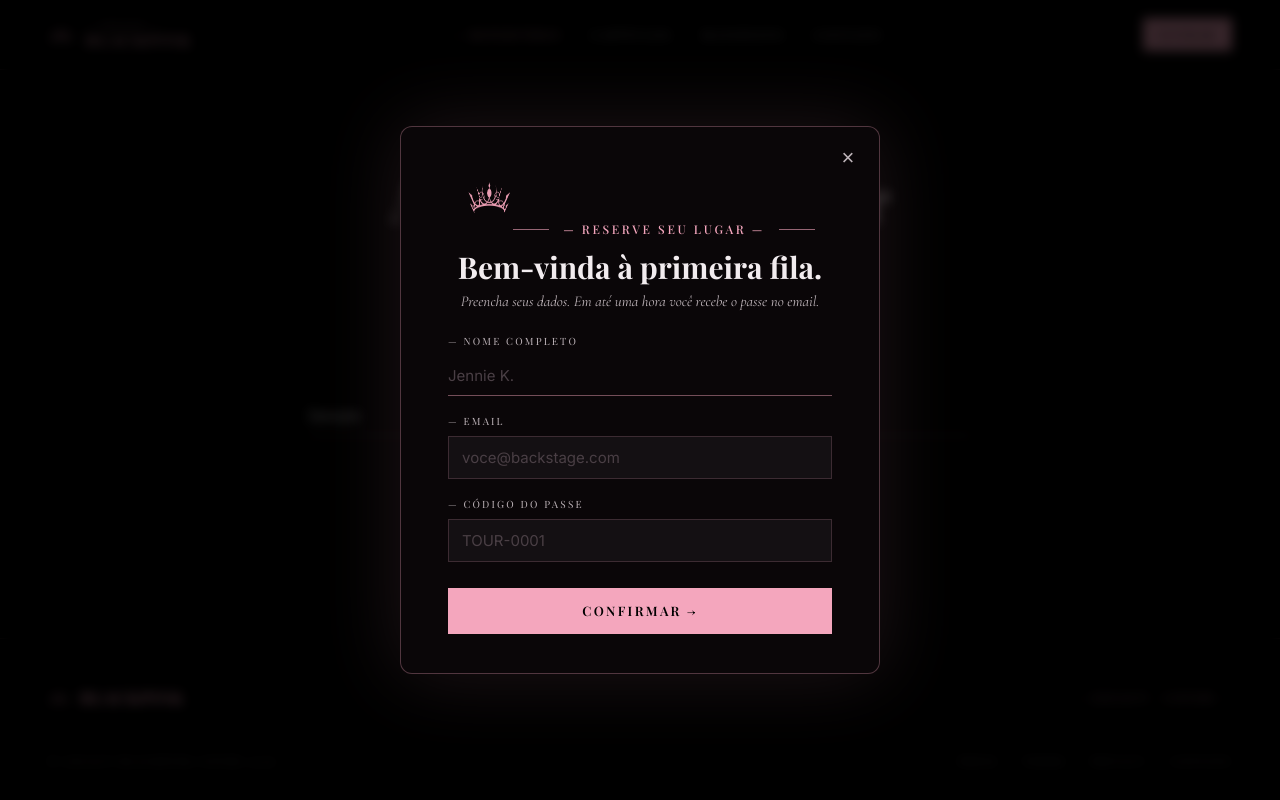
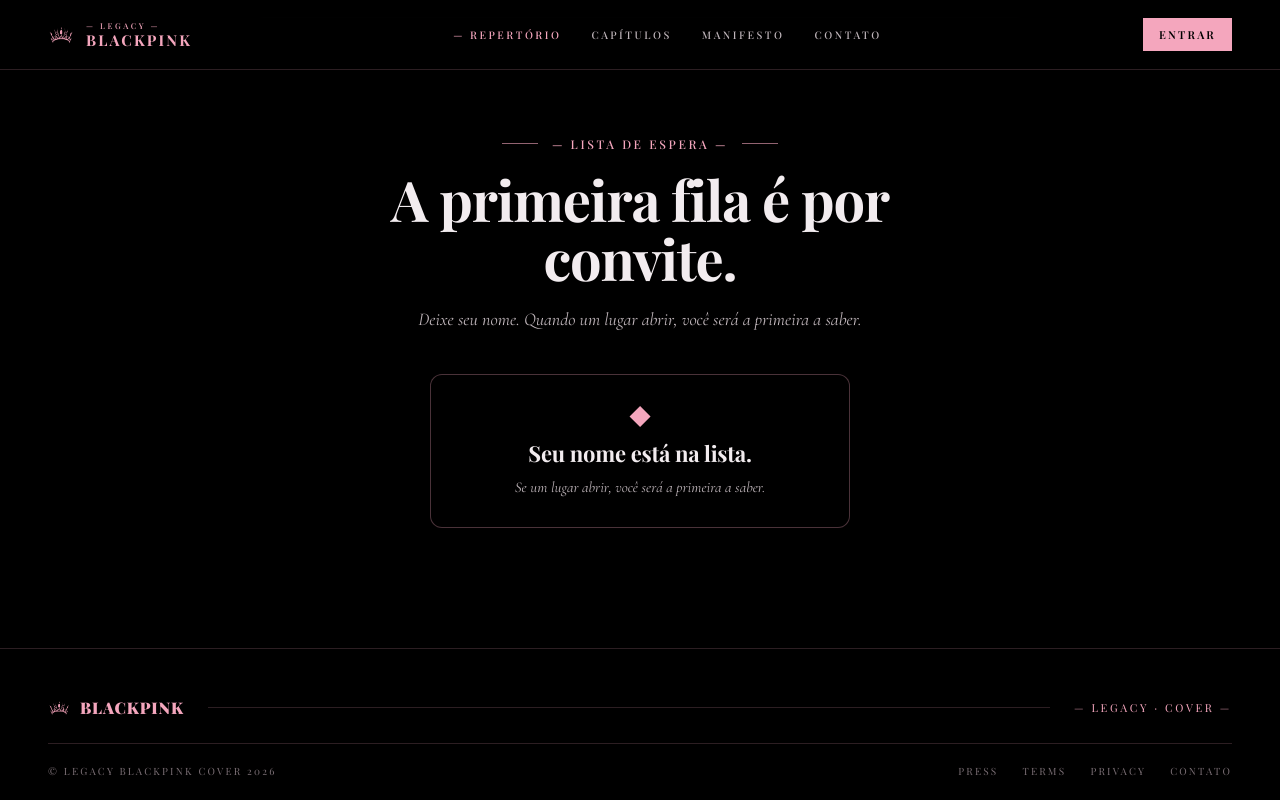
Before and after one commit to yanaguiii/LegacyBlackpink, a Vue app: page / in a window 1280 px wide. Both pictures are taken after typing "Sample", "name@example.com" into the empty fields and a click on the button "ENTRAR NA LISTA →". Shown: the part 3090-3890 px from the top of the page. Built offline with nearby package versions, Linux system fonts and the light colour scheme; a web font is replaced by a local one.

Commit message:
fix: tempo anos, CTA, submit, form

```diff
--- a/index.html
+++ b/index.html
@@ -3,8 +3,26 @@
   <head>
     <meta charset="utf-8" />
     <meta name="viewport" content="width=device-width, initial-scale=1" />
+    <meta name="theme-color" content="#000000" />
+
+    <title>Legacy · Blackpink · Cover</title>
+    <meta name="description" content="Legacy Blackpink Cover — um cover oficial da BLACKPINK. Repertório, manifesto e ingressos." />
+
     <link rel="icon" href="/assets/crown-flat.png" />
-    <title>Legacy · Blackpink · Cover</title>
+    <link rel="apple-touch-icon" href="/assets/crown-flat.png" />
+
+    <!-- Open Graph / Facebook -->
+    <meta property="og:type" content="website" />
+    <meta property="og:title" content="Legacy · Blackpink · Cover" />
+    <meta property="og:description" content="Um cover oficial da BLACKPINK. Cinco anos de palco, uma coroa emprestada, nenhum pedido de licença." />
+    <meta property="og:image" content="/assets/crown-gem.png" />
+    <meta property="og:locale" content="pt_BR" />
+
+    <!-- Twitter / X -->
+    <meta name="twitter:card" content="summary_large_image" />
+    <meta name="twitter:title" content="Legacy · Blackpink · Cover" />
+    <meta name="twitter:description" content="Um cover oficial da BLACKPINK. Cinco anos de palco, uma coroa emprestada, nenhum pedido de licença." />
+    <meta name="twitter:image" content="/assets/crown-gem.png" />
   </head>
   <body>
     <div id="app"></div>
--- a/src/App.vue
+++ b/src/App.vue
@@ -5,7 +5,7 @@
     <Setlist />
     <Chapters />
     <Manifesto />
-    <CTA @submit="openModal" />
+    <CTA />
     <Footer />
     <SeatModal :open="modalOpen" @close="modalOpen = false" />
   </div>
--- a/src/components/CTA.vue
+++ b/src/components/CTA.vue
@@ -3,11 +3,18 @@
     <Eyebrow>— lista de espera —</Eyebrow>
     <h2 class="bp-cta__t">A primeira fila é por convite.</h2>
     <p class="bp-cta__b">Deixe seu nome. Quando um lugar abrir, você será a primeira a saber.</p>
-    <form class="bp-cta__form" @submit.prevent="onSubmit">
+
+    <form v-if="!submitted" class="bp-cta__form" @submit.prevent="onSubmit" novalidate>
       <Field v-model="name" label="seu nome" placeholder="Jennie K." />
       <Field v-model="email" label="email" placeholder="voce@backstage.com" type="email" />
       <Button variant="primary" type="submit">Entrar na lista →</Button>
     </form>
+
+    <div v-else class="bp-cta__ack" role="status" aria-live="polite">
+      <span class="bp-cta__ack-mark">◆</span>
+      <p class="bp-cta__ack-t">Seu nome está na lista.</p>
+      <p class="bp-cta__ack-b">Se um lugar abrir, você será a primeira a saber.</p>
+    </div>
   </section>
 </template>
 
@@ -17,11 +24,47 @@
 import Button from './Button.vue'
 import Field from './Field.vue'
 
-const emit = defineEmits(['submit'])
 const name = ref('')
 const email = ref('')
+const submitted = ref(false)
 
 function onSubmit() {
-  emit('submit', { name: name.value, email: email.value })
+  if (!name.value.trim() || !/^\S+@\S+\.\S+$/.test(email.value)) return
+  submitted.value = true
 }
 </script>
+
+<style scoped>
+.bp-cta__ack {
+  display: flex;
+  flex-direction: column;
+  align-items: center;
+  gap: 10px;
+  margin-top: 24px;
+  padding: 32px 24px;
+  box-shadow: inset 0 0 0 1px rgba(244, 166, 189, 0.3);
+  border-radius: 12px;
+  width: 100%;
+  max-width: 420px;
+}
+.bp-cta__ack-mark {
+  color: var(--legacy-pink);
+  font-size: 22px;
+  line-height: 1;
+}
+.bp-cta__ack-t {
+  font-family: var(--font-display);
+  font-weight: 700;
+  font-size: 22px;
+  color: var(--legacy-pearl);
+  margin: 0;
+  letter-spacing: -0.01em;
+}
+.bp-cta__ack-b {
+  font-family: var(--font-serif);
+  font-style: italic;
+  font-size: 15px;
+  color: var(--fg2);
+  margin: 0;
+}
+</style>
--- a/src/components/Hero.vue
+++ b/src/components/Hero.vue
@@ -7,7 +7,7 @@
       Vestido por quem escolhe ser <em>vista</em>.
     </h1>
     <p class="bp-hero__sub">
-      Um cover oficial da BLACKPINK. Três anos de palco, uma coroa emprestada, nenhum pedido de licença.
+      Um cover oficial da BLACKPINK. Cinco anos de palco, uma coroa emprestada, nenhum pedido de licença.
     </p>
     <div class="bp-hero__actions">
       <Button variant="primary" @click="$emit('primary')">Reserve seu lugar →</Button>
--- a/src/components/SeatModal.vue
+++ b/src/components/SeatModal.vue
@@ -1,25 +1,34 @@
 <template>
   <teleport to="body">
-    <div v-if="open" class="bp-modal__scrim" @click="$emit('close')">
+    <div v-if="open" class="bp-modal__scrim" @click="close">
       <div class="bp-modal" @click.stop>
-        <button class="bp-modal__close" @click="$emit('close')" aria-label="Fechar">×</button>
+        <button class="bp-modal__close" @click="close" aria-label="Fechar">×</button>
         <img src="/assets/crown-flat.png" class="bp-modal__crown" alt="" />
-        <span class="bp-eyebrow bp-eyebrow--ruled">— reserve seu lugar —</span>
-        <h2 class="bp-modal__t">Bem-vinda à primeira fila.</h2>
-        <p class="bp-modal__b">Preencha seus dados. Em até uma hora você recebe o passe no email.</p>
-        <form class="bp-modal__form" @submit.prevent="$emit('close')">
-          <Field label="nome completo" placeholder="Jennie K." />
-          <Field label="email" placeholder="voce@backstage.com" type="email" boxed />
-          <Field label="código do passe" placeholder="TOUR-0001" boxed />
-          <Button variant="primary" type="submit">Confirmar →</Button>
-        </form>
+
+        <template v-if="!submitted">
+          <span class="bp-eyebrow bp-eyebrow--ruled">— reserve seu lugar —</span>
+          <h2 class="bp-modal__t">Bem-vinda à primeira fila.</h2>
+          <p class="bp-modal__b">Preencha seus dados. Em até uma hora você recebe o passe no email.</p>
+          <form class="bp-modal__form" @submit.prevent="onSubmit" novalidate>
+            <Field v-model="fullName" label="nome completo" placeholder="Jennie K." />
+            <Field v-model="email" label="email" placeholder="voce@backstage.com" type="email" boxed />
+            <Field v-model="code" label="código do passe" placeholder="TOUR-0001" boxed />
+            <Button variant="primary" type="submit">Confirmar →</Button>
+          </form>
+        </template>
+
+        <template v-else>
+          <span class="bp-eyebrow bp-eyebrow--ruled">— seu passe está a caminho —</span>
+          <h2 class="bp-modal__t">Até logo, backstage.</h2>
+          <p class="bp-modal__b">Confirmação em <strong>{{ email }}</strong> dentro de uma hora. Esse modal fecha em {{ countdown }}s.</p>
+        </template>
       </div>
     </div>
   </teleport>
 </template>
 
 <script setup>
-import { onMounted, onUnmounted, watch } from 'vue'
+import { onMounted, onUnmounted, ref, watch } from 'vue'
 import Button from './Button.vue'
 import Field from './Field.vue'
 
@@ -28,13 +37,47 @@
 })
 const emit = defineEmits(['close'])
 
+const fullName = ref('')
+const email = ref('')
+const code = ref('')
+const submitted = ref(false)
+const countdown = ref(5)
+let timer = null
+
+function onSubmit() {
+  if (!fullName.value.trim() || !/^\S+@\S+\.\S+$/.test(email.value)) return
+  submitted.value = true
+  countdown.value = 5
+  timer = setInterval(() => {
+    countdown.value -= 1
+    if (countdown.value <= 0) close()
+  }, 1000)
+}
+
+function close() {
+  emit('close')
+}
+
+function resetState() {
+  submitted.value = false
+  fullName.value = ''
+  email.value = ''
+  code.value = ''
+  if (timer) { clearInterval(timer); timer = null }
+}
+
 function onKey(e) {
-  if (e.key === 'Escape') emit('close')
+  if (e.key === 'Escape') close()
 }
+
 onMounted(() => window.addEventListener('keydown', onKey))
-onUnmounted(() => window.removeEventListener('keydown', onKey))
+onUnmounted(() => {
+  window.removeEventListener('keydown', onKey)
+  if (timer) clearInterval(timer)
+})
 
 watch(() => props.open, (v) => {
   document.body.style.overflow = v ? 'hidden' : ''
+  if (!v) resetState()
 })
 </script>
```
